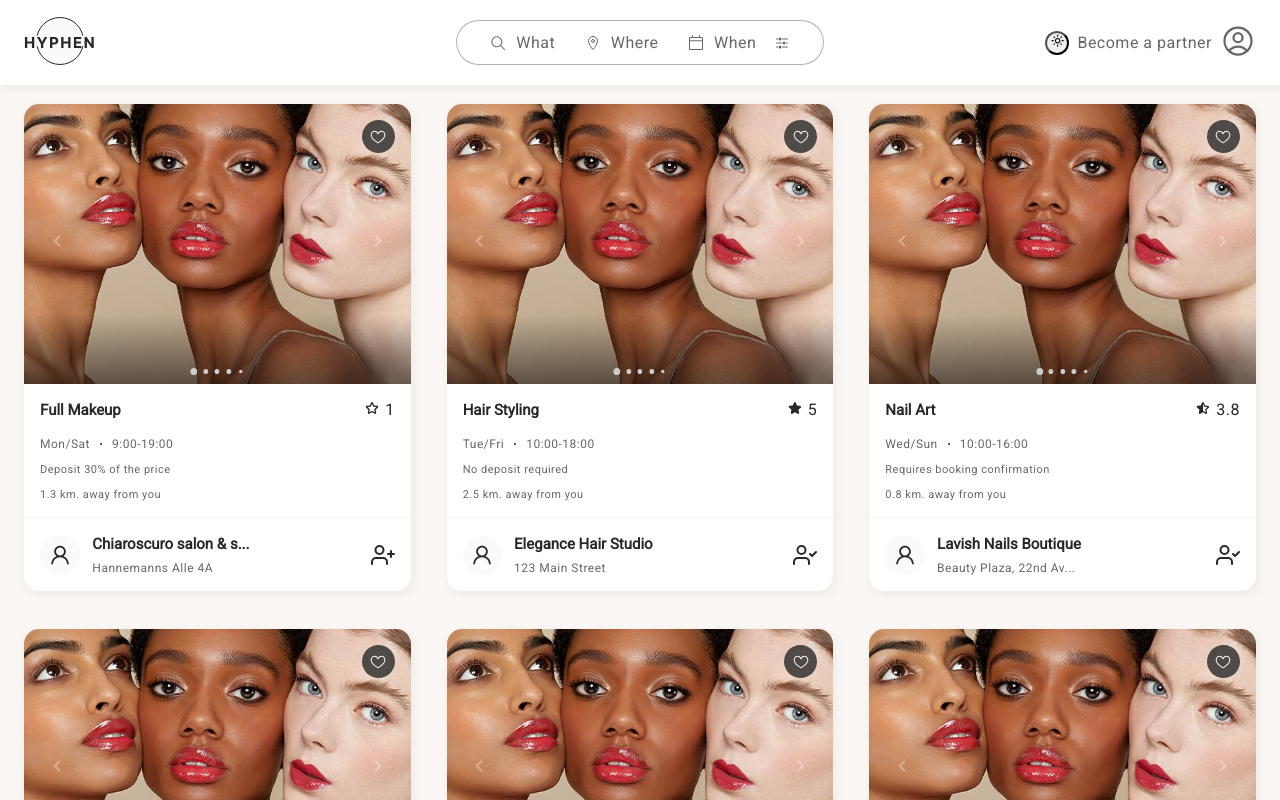
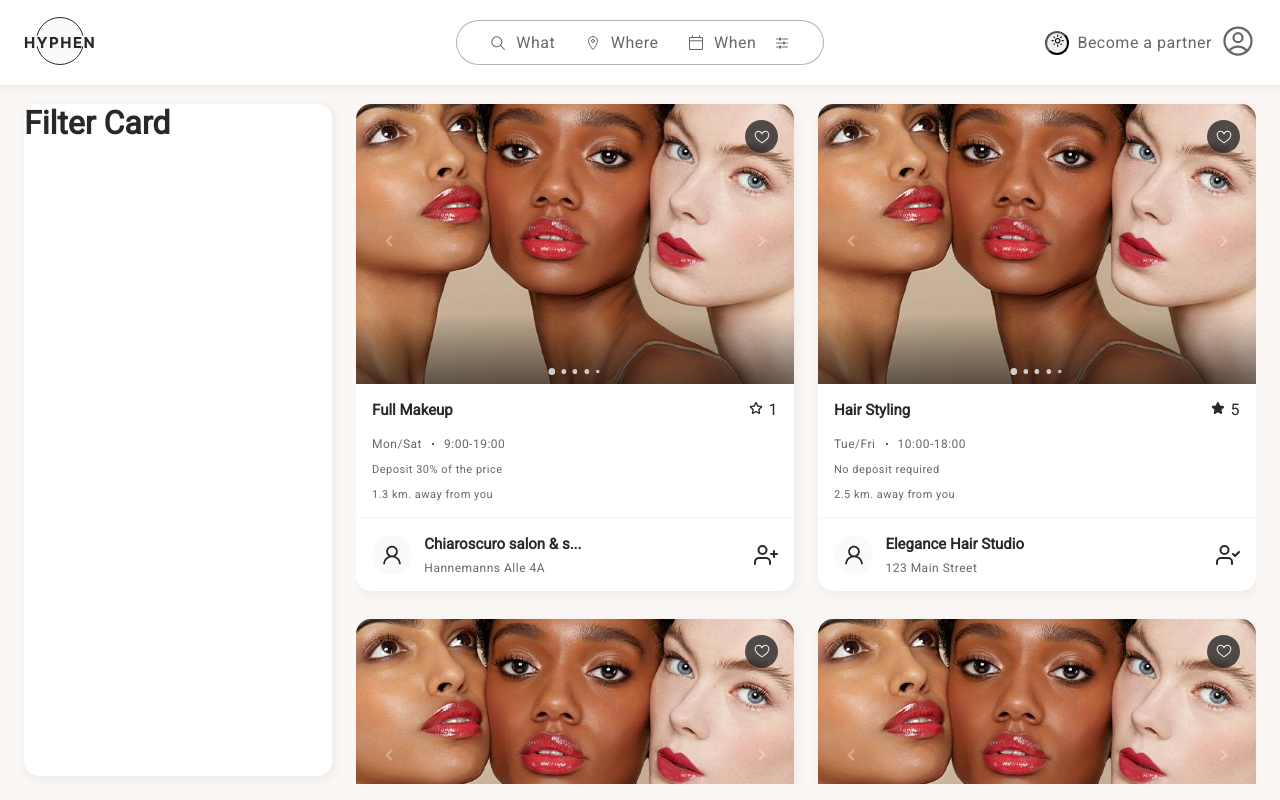
Before and after one commit to osampilona/hypen, a Next.js app: page / in a window 1280 px wide. Shown: the top 800 px of the page. Built offline with nearby package versions, Linux system fonts and the light colour scheme.

Commit message:
clean upand adjustments, filter card base

```diff
--- a/src/app/layout.tsx
+++ b/src/app/layout.tsx
@@ -4,7 +4,6 @@ import MenuBar from "@/components/MenuBar/MenuBar";
 import NavigationBar from "@/components/NavigationBar/NavigationBar";
 import "@/styles/globals.scss";
 import "@/styles/variables.globals.scss";
-import styles from "@/app/styles.module.scss";
 import { Provider } from "react-redux";
 import { store } from "@/lib/store";
 import { usePathname } from "next/navigation";
@@ -32,11 +31,8 @@ export default function RootLayout({
     <html lang="en" className={roboto.className}>
       <body>
         <Provider store={store}>
-          <NavigationBar
-            labelPartner="Become a partner"
-            isSimpleNavbar={shouldHideSubNavigation}
-          />
-          <main className={styles.main}>{children}</main>
+          <NavigationBar labelPartner="Become a partner" />
+          <main>{children}</main>
           <MenuBar />
         </Provider>
       </body>
--- a/src/app/page.tsx
+++ b/src/app/page.tsx
@@ -1,4 +1,6 @@
+import FilterCard from "@/components/FilterCard/FilterCard";
 import ServiceCardList from "@/components/ServiceCardList/ServiceCardList";
+import styles from "@/app/styles.module.scss";
 import { Metadata } from "next";
 
 export const metadata: Metadata = {
@@ -7,7 +9,8 @@ export const metadata: Metadata = {
 
 export default function Page() {
   return (
-    <main>
+    <main className={styles.main}>
+      <FilterCard />
       <ServiceCardList />
     </main>
   );
--- a/src/app/styles.module.scss
+++ b/src/app/styles.module.scss
@@ -1,13 +1,14 @@
 .main {
   display: flex;
-  flex-direction: column;
+  flex-direction: row;
   justify-content: flex-start;
   padding: 1.5rem;
-  min-height: 100vh;
+  padding-top: 0;
   background-color: var(--background-color);
   color: var(--text-color);
   margin-bottom: 4rem;
   margin-top: 5rem;
+  gap: 1.5rem;
 
   @include respond-to($breakpoint-xl, min) {
     margin-bottom: 0;
--- /dev/null
+++ b/src/components/FilterCard/FilterCard.tsx
@@ -0,0 +1,33 @@
+"use client";
+import filterCard from "@/components/FilterCard/filterCard.module.scss";
+import { useEffect, useState } from "react";
+
+import SkeletonCardList from "@/components/Skeletons/SkeletonCardList/SkeletonCardList";
+
+interface FilterCardProps {
+  // Add your component props here
+}
+
+const FilterCard: React.FC<FilterCardProps> = (props) => {
+  const [loading, setLoading] = useState(true);
+  const skeletonArray = Array.from({ length: 1 }, (_, index) => index + 1);
+
+  useEffect(() => {
+    const timer = setTimeout(() => {
+      setLoading(false);
+    }, 1000);
+
+    return () => clearTimeout(timer);
+  }, [loading]);
+  return (
+    <div className={filterCard.container} data-testid="filterCard">
+      {loading ? (
+        <SkeletonCardList skeletonArray={skeletonArray} />
+      ) : (
+        <h1>Filter Card</h1>
+      )}
+    </div>
+  );
+};
+
+export default FilterCard;
--- /dev/null
+++ b/src/components/FilterCard/filterCard.module.scss
@@ -0,0 +1,16 @@
+.container {
+  flex: 0 0 25%;
+  width: 100%;
+  max-width: 350px;
+  height: calc(100vh - 8rem);
+  border-radius: 0.938rem;
+  background-color: var(--items-bg-color);
+  border-color: var(--border-color);
+  box-shadow: var(--box-shadow);
+  position: relative;
+  margin-top: 1.5rem;
+
+  @include respond-to($breakpoint-md, max) {
+    display: none;
+  }
+}
--- a/src/components/NavigationBar/NavigationBar.tsx
+++ b/src/components/NavigationBar/NavigationBar.tsx
@@ -3,8 +3,6 @@ import navigationBar from "@/components/NavigationBar/navigationBar.module.scss"
 import SearchBar from "@/components/SearchBar/SearchBar";
 import { HiOutlineUserCircle } from "react-icons/hi2";
 import BigScreenLogoIcon from "@/assets/icons/BigScreenLogoIcon";
-import SubNavigationBar from "@/components/SubNavigationBar/SubNavigationBar";
-import { serviceItems } from "@/data/serviceList";
 import Link from "next/link";
 import { useSelector, useDispatch } from "react-redux";
 import { RootState } from "@/lib/store";
@@ -83,9 +81,6 @@ const NavigationBar = ({
           </div>
         </div>
         {!isSimpleNavbar && <SearchBar />}
-        {/* {!isSimpleNavbar && !isScrolled && (
-          <SubNavigationBar items={serviceItems} />
-        )} */}
       </div>
     </div>
   );
--- a/src/components/ServiceCardList/serviceCardList.module.scss
+++ b/src/components/ServiceCardList/serviceCardList.module.scss
@@ -1,6 +1,10 @@
 .container {
   display: grid;
   grid-template-columns: repeat(auto-fit, minmax(300px, 1fr));
-  row-gap: 2.375rem;
-  column-gap: 2.25rem;
+  row-gap: 1.7rem;
+  column-gap: 1.5rem;
+  flex: 1;
+  height: calc(100vh - 6rem);
+  overflow-y: auto;
+  padding-top: 1.5rem;
 }
--- a/src/components/Skeletons/SkeletonCard/skeletonCard.module.scss
+++ b/src/components/Skeletons/SkeletonCard/skeletonCard.module.scss
@@ -4,6 +4,7 @@
   margin: 0;
   position: relative;
   overflow: hidden;
+  height: max-content;
 
   &.wrapper-info {
     display: flex;
```
Also changed, not shown: 2 other files (tests, documents, lock files or other folders).
